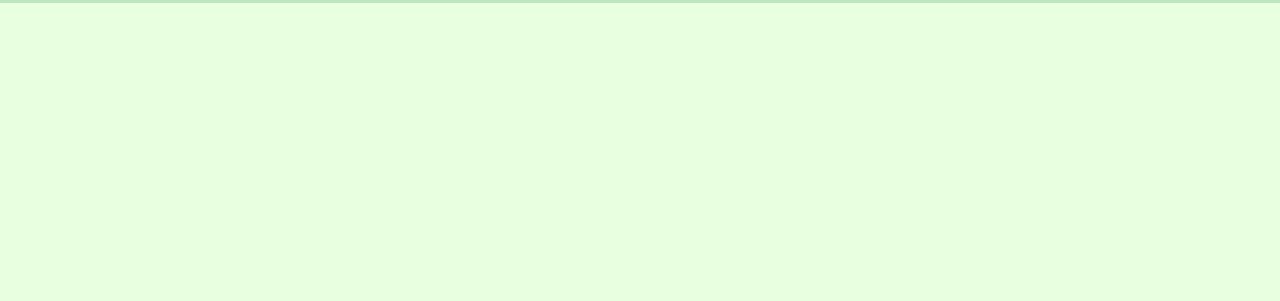
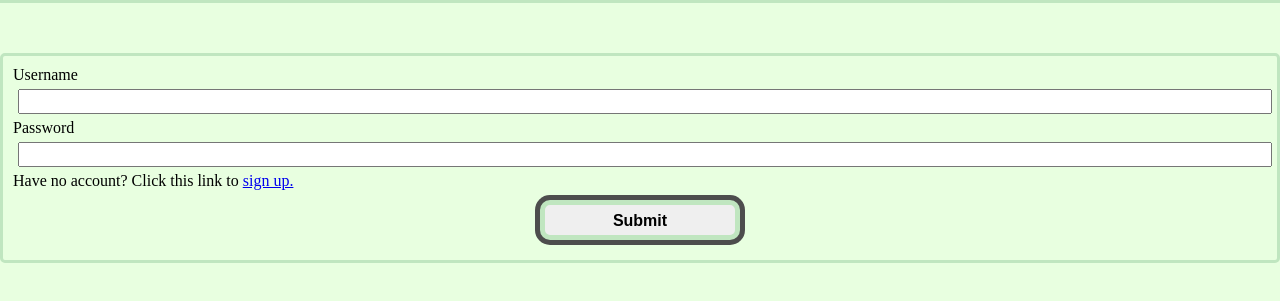
Before and after one commit to maximo3670/SecureSoftwareUG-14, a website: page public/pages/login.html in a window 1280 px wide. Shown: the part 111-412 px from the top of the page. Drawn offline with Linux system fonts and the light colour scheme.

Commit message:
Updated Login Page

```diff
--- /dev/null
+++ b/public/Styles/login.css
@@ -0,0 +1,46 @@
+#login{
+  margin-top: 50px;
+  padding: 10px;
+  background: var(--tri);
+  width: 100%;
+  height: 40%;
+  border: 3px solid var(--sec);
+  border-radius: 5px;
+  display: inline-block;
+}
+
+#login input{
+    margin: 5px;
+}
+
+#login label{
+  width: 200px;
+}
+
+#login input[type="text"],input[type="password"]{
+  width: 100%;
+  height: 25px;
+}
+
+#login input[type="submit"] {
+  width: 200px;
+  height: 30px;
+  padding: 15px; /* Remove padding to prevent extra space */
+  margin: 0 auto; /* Center horizontally */
+  position: relative;
+  border-radius: 10px;
+  border: 5px solid var(--sec)!important;
+  box-shadow: 0 0 0 5px #4d4d4d;
+  font-size: inherit; /* Maintain the button's font size */
+  text-align: center; /* Center the text horizontally */
+  font-weight: bolder;
+  line-height: 1px;
+  margin-top: 10px;
+  margin-bottom: 10px;
+  display: block; /* Ensure block-level element behavior */
+}
+
+#login input[type="submit"]:hover{
+  border: 5px solid #4d4d4d!important;
+  box-shadow: 0 0 0 5px var(--sec);
+}
--- a/public/pages/login.html
+++ b/public/pages/login.html
@@ -2,6 +2,7 @@
 <html lang="en">
 <head>
     <link rel="stylesheet" href="../Styles/main.css">
+    <link rel="stylesheet" href="../Styles/login.css">
     <title>Gamer's Garden Home</title>
 </head>
 <body>
@@ -19,6 +20,15 @@
     </div>
 
     <div id="main">
+      <form id="login">
+        <label for = "Username">Username</label>
+        <input type="text" name="Username" value="" required></input><br>
+        <label for="Password">Password</label>
+        <input type="password" name="Password" value="" required><br>
+        <p>Have no account? Click this link to <a href="signup.html">sign up.
+        </a></p>
+        <input type="submit">
+      </form>
     </div>
 </body>
 </html>
```
